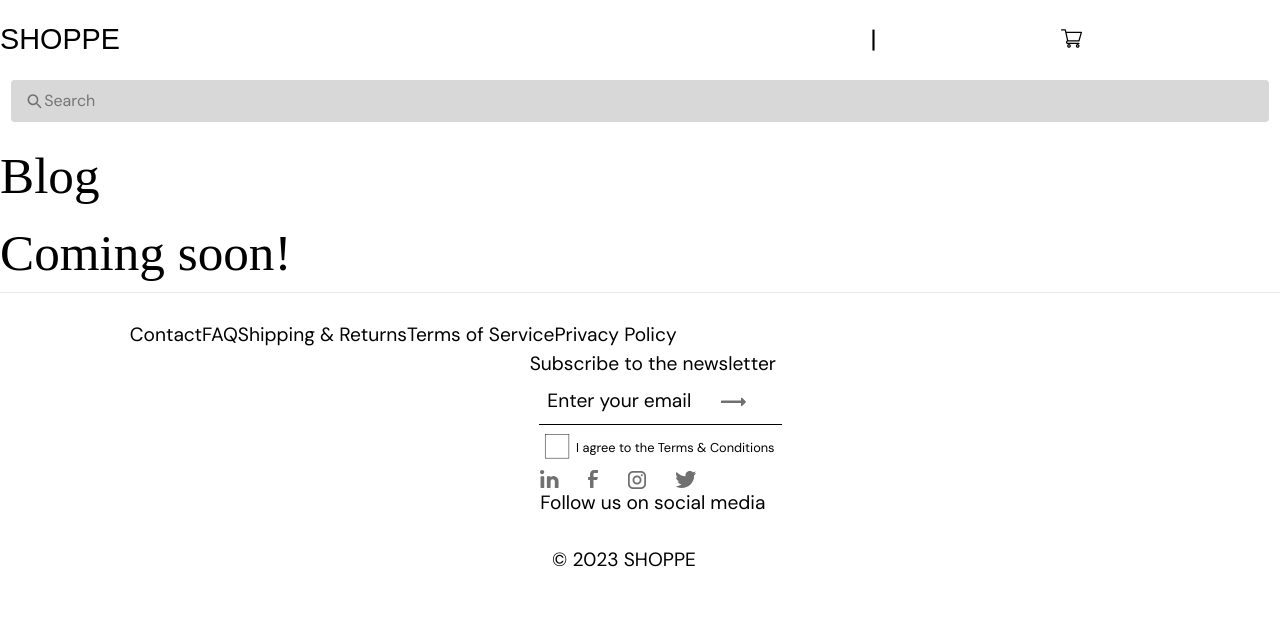
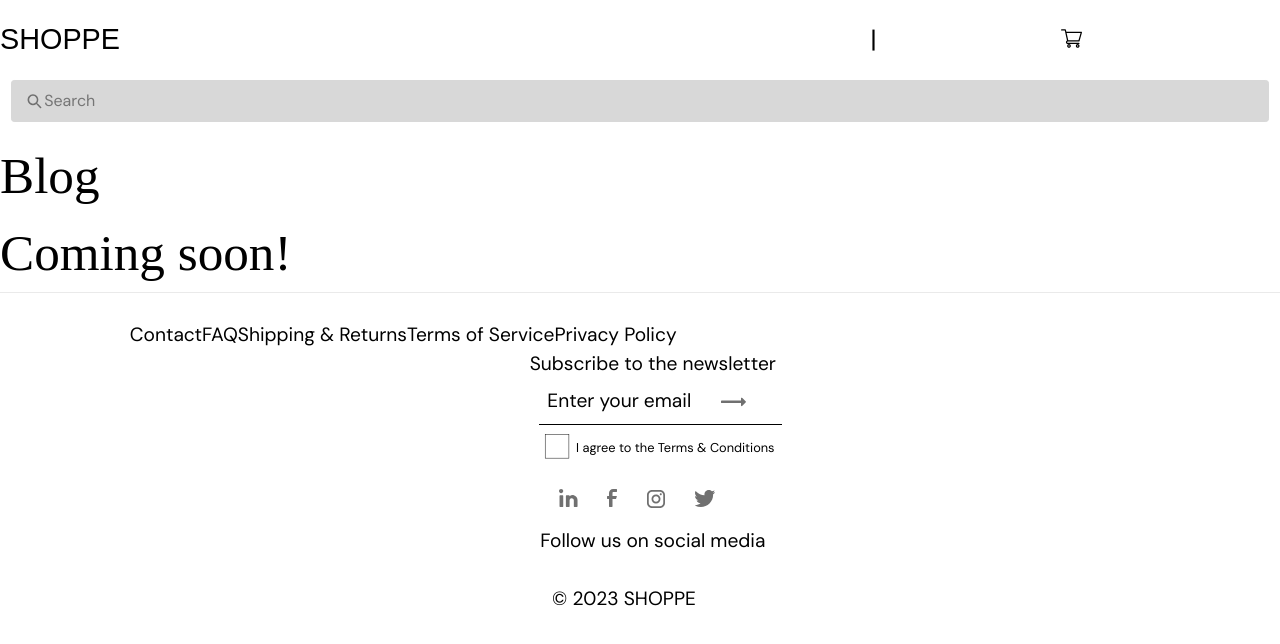
Before and after one commit to danieldraganweb/shoppe-next-app, a Next.js app: page /blog in a window 1280 px wide. Shown: the top 644 px of the page. Built offline with nearby package versions, Linux system fonts and the light colour scheme; a web font is replaced by a local one.

Commit message:
style footer

```diff
--- a/app/styles/components/Footer.module.scss
+++ b/app/styles/components/Footer.module.scss
@@ -93,6 +93,9 @@
     width: 100%;
     margin: 0 auto;
     margin-top: 1em;
+    background-color: $secondary-color;
+    padding: 1em;
+    border-radius: 0.2em;
 }
 .inputContainer{
     display: flex;
```
